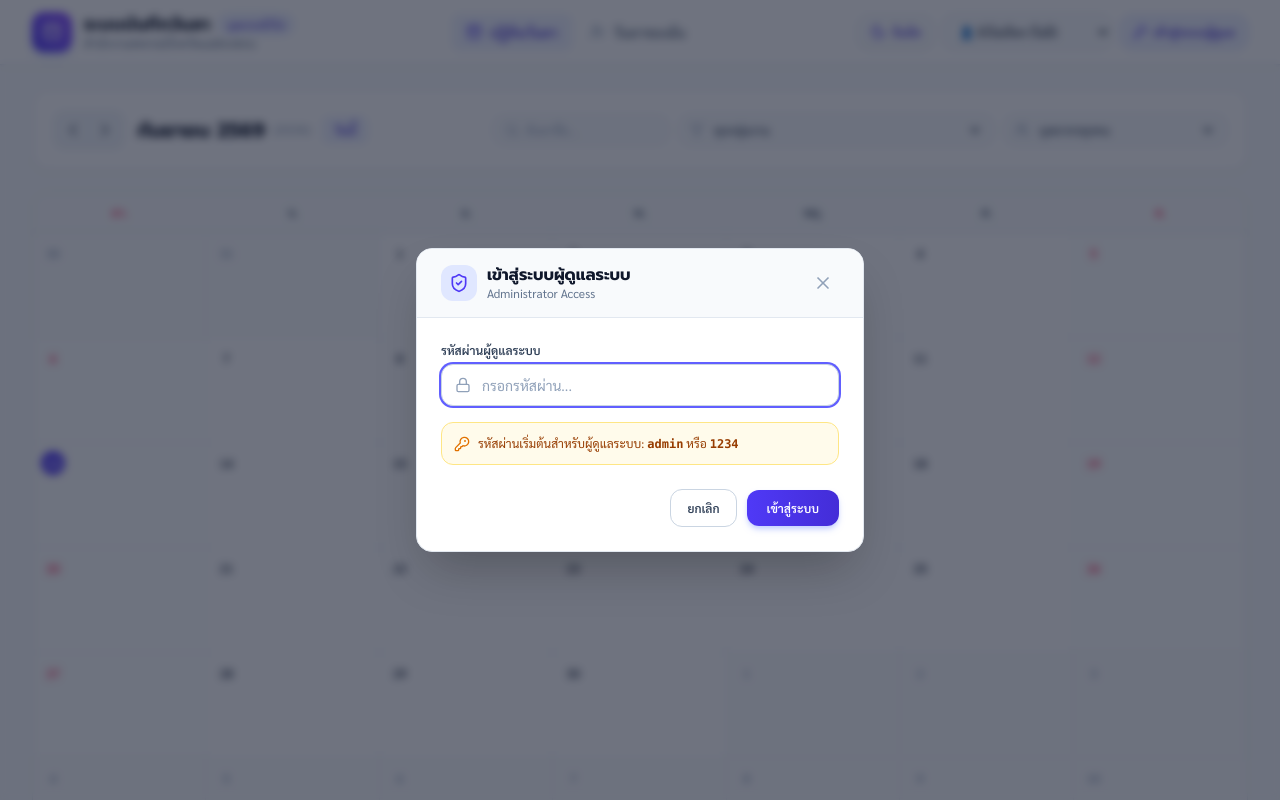
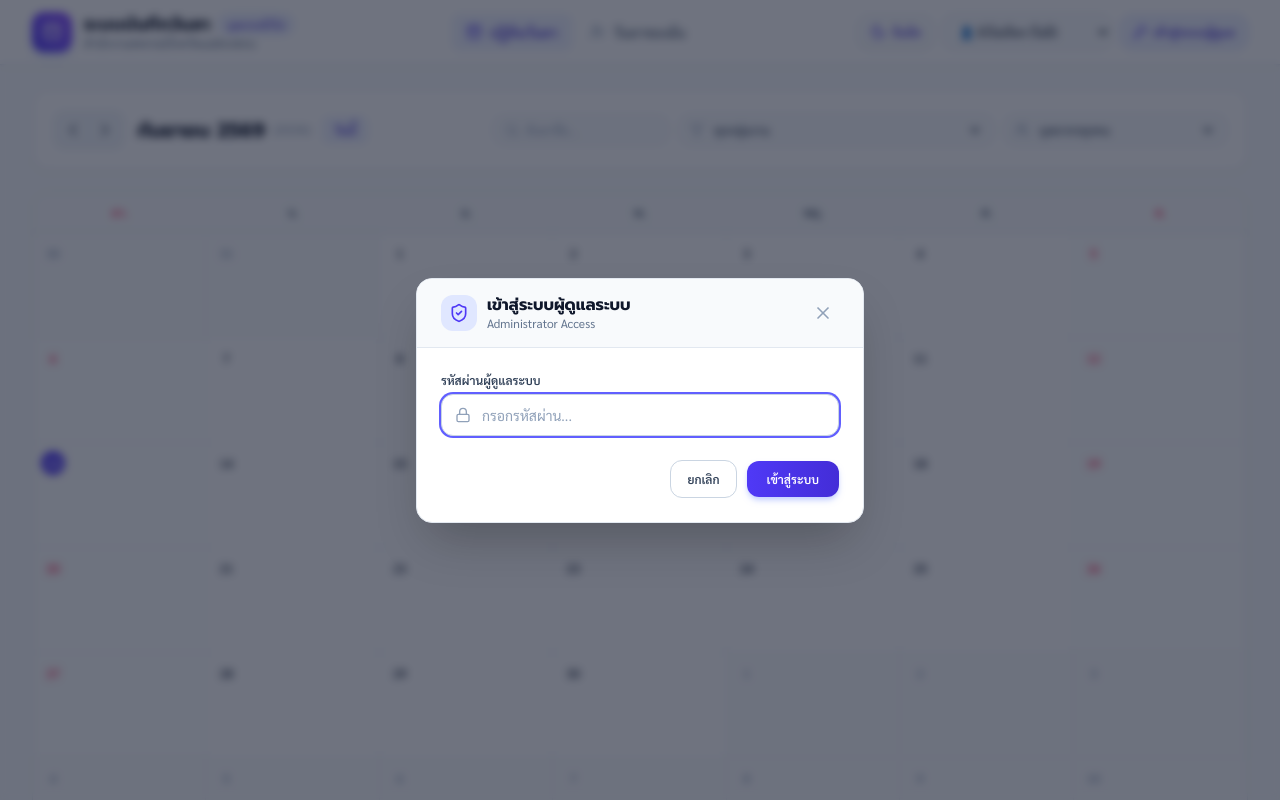
Before and after one commit to okkokk09/WanLaCPDMSH, a React (Vite) app: page / in a window 1280 px wide. Both pictures are taken after a click on the button "เข้าสู่ระบบผู้ดูแล". Shown: the top 800 px of the page. Built offline with nearby package versions, Linux system fonts and the light colour scheme.

Commit message:
Hide admin default password hint from login modal

```diff
--- a/src/components/AdminLoginModal.tsx
+++ b/src/components/AdminLoginModal.tsx
@@ -1,5 +1,5 @@
 import React, { useState } from 'react';
-import { ShieldCheck, Lock, X, AlertCircle, KeyRound } from 'lucide-react';
+import { ShieldCheck, Lock, X, AlertCircle } from 'lucide-react';
 import { verifyAdminPassword } from '../utils/storage';
 
 interface AdminLoginModalProps {
@@ -96,14 +96,6 @@ export const AdminLoginModal: React.FC<AdminLoginModalProps> = ({
             </div>
           )}
 
-          {/* Friendly Default Password Hint */}
-          <div className="flex items-center gap-2 p-3 bg-amber-50 dark:bg-amber-950/40 border border-amber-200 dark:border-amber-900/40 rounded-xl text-xs text-amber-800 dark:text-amber-300">
-            <KeyRound className="w-4 h-4 shrink-0 text-amber-600 dark:text-amber-400" />
-            <span>
-              รหัสผ่านเริ่มต้นสำหรับผู้ดูแลระบบ: <b className="font-mono font-bold">admin</b> หรือ <b className="font-mono font-bold">1234</b>
-            </span>
-          </div>
-
           {/* Action Buttons */}
           <div className="flex items-center justify-end gap-2.5 pt-2">
             <button
```
Also changed, not shown: standalone.html (+1 -1 lines).
